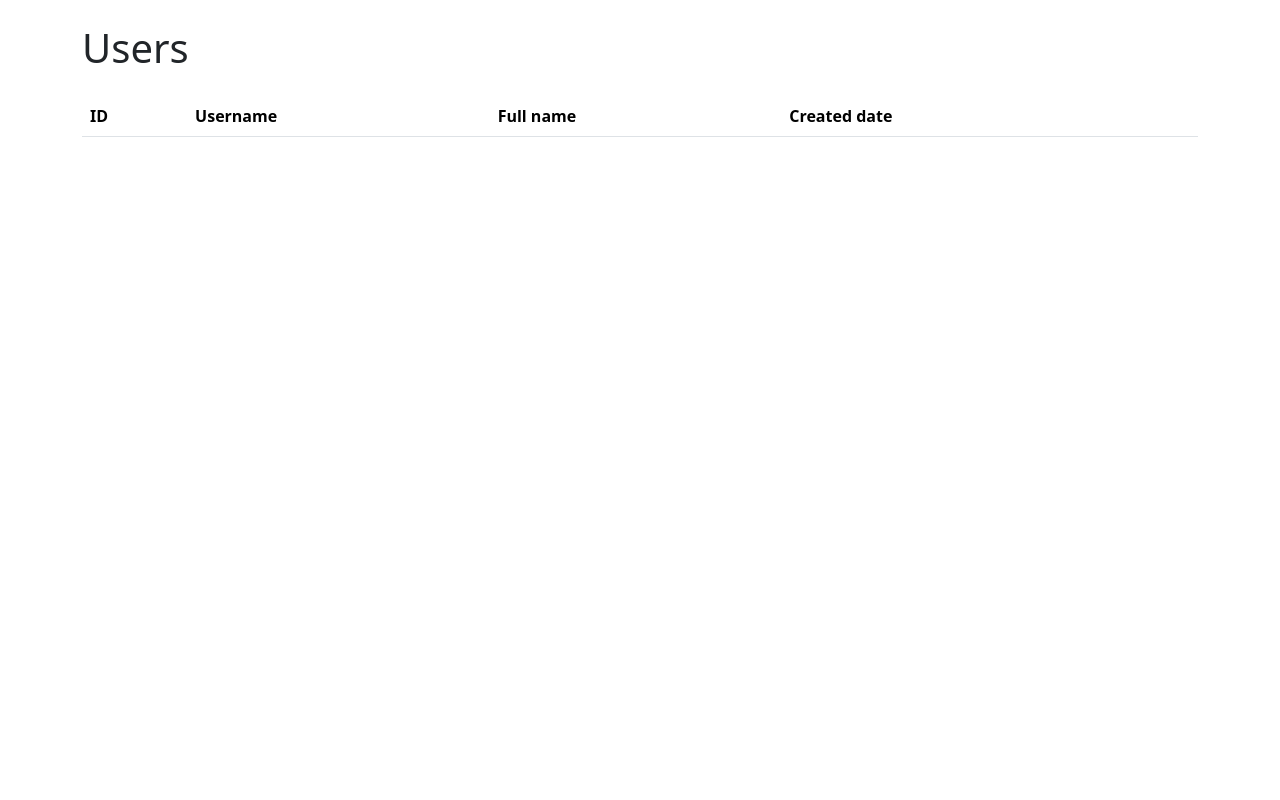
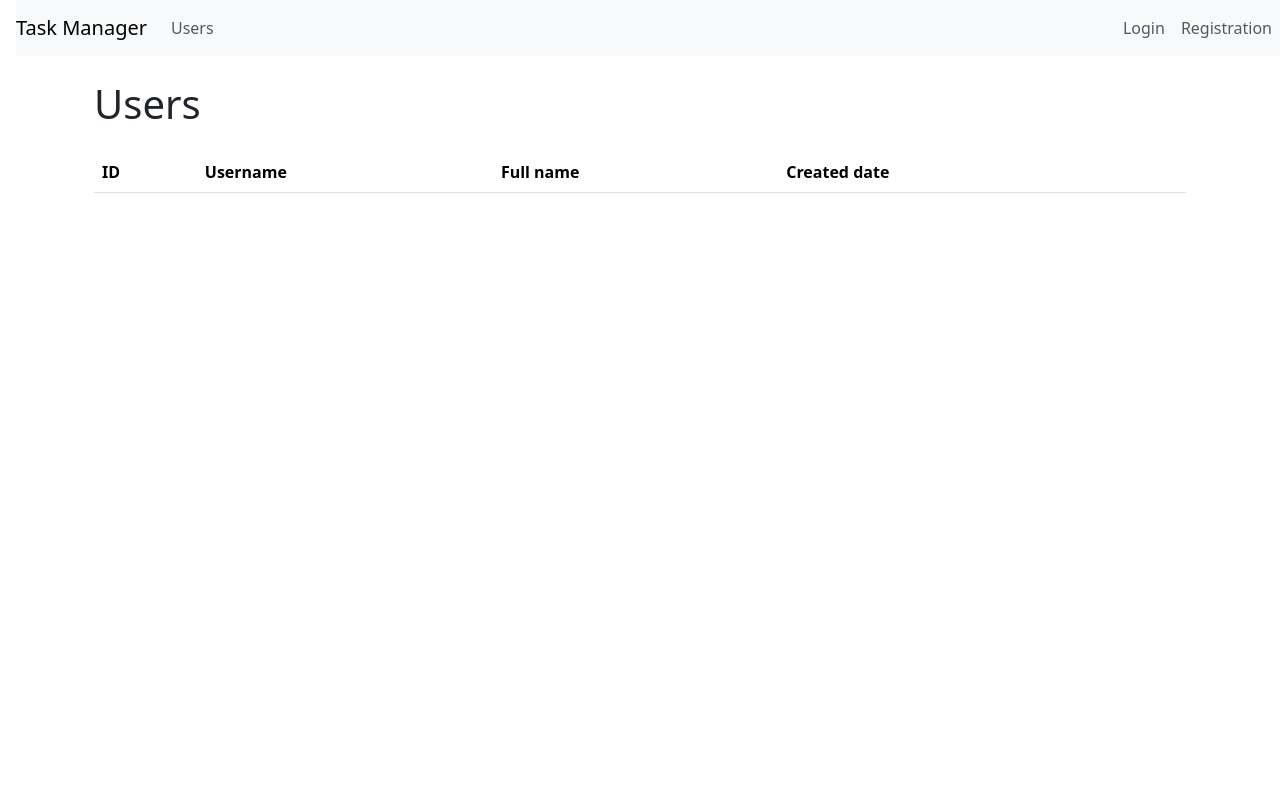
Before and after one commit to himetik/python-project-52, a Django app: page /users/ in a window 1280 px wide. Run offline with Django 5.2, Linux system fonts and the light colour scheme; lists and menus that the app fills with data are empty; some libraries are stand-ins or nearby versions.

Commit message:
add nav bar

```diff
--- a/task_manager/templates/base.html
+++ b/task_manager/templates/base.html
@@ -1,14 +1,54 @@
 {% load django_bootstrap5 i18n %}
+{% get_current_language as LANGUAGE_CODE %}
+
 <!DOCTYPE html>
-<html lang="en">
+<html lang="{{ LANGUAGE_CODE|default:'en-us' }}">
 <head>
     <meta charset="UTF-8">
-    <meta name="viewport" content="width=device-width, initial-scale=1.0">
-    <title>{% block title %}{% endblock %}</title>
+    <meta name="viewport" content="width=device-width, initial-scale=1, shrink-to-fit=no">
+    <title>{% block title %}{% trans "Task manager" %}{% endblock %}</title>
     {% bootstrap_css %}
+    {% bootstrap_javascript %}
 </head>
-<body>
-    {% block content %}{% endblock %}
-    {% bootstrap_javascript %}
+<body class="d-flex flex-column min-vh-100">
+<header>
+    <nav class="navbar navbar-expand-lg navbar-light bg-light ms-3">
+        <a class="navbar-brand" href="{% url 'index' %}">{% trans 'Task Manager' %}</a>
+        <button class="navbar-toggler" type="button" data-bs-toggle="collapse" data-bs-target="#navbarToggleExternalContent" aria-controls="navbarToggleExternalContent" aria-expanded="false" aria-label="Toggle navigation">
+            <span class="navbar-toggler-icon"></span>
+        </button>
+        <div class="collapse navbar-collapse" id="navbarToggleExternalContent">
+            <ul class="navbar-nav me-auto">
+                <li class="nav-item">
+                    <a class="nav-link" href="{% url 'users' %}">{% trans 'Users' %}</a>
+                </li>
+            </ul>
+            <ul class="navbar-nav">
+                {% if user.is_authenticated %}
+                <form action="{% url 'logout' %}" method="post" class="d-inline">
+                    {% csrf_token %}
+                    <input class="btn nav-link" type="submit" value="{% trans 'Logout' %}">
+                </form>
+                {% else %}
+                <li class="nav-item">
+                    <a class="nav-link" href="{% url 'login' %}">{% trans 'Login' %}</a>
+                </li>
+                <li class="nav-item">
+                    <a class="nav-link" href="{% url 'users_create' %}">{% trans 'Registration' %}</a>
+                </li>
+                {% endif %}
+            </ul>
+        </div>
+    </nav>
+</header>
+
+<main role="main" class="container wrapper flex-grow-1">
+    {% bootstrap_messages %}
+    <h1 class="cover-heading my-4">
+        {% block header %}{% endblock %}
+    </h1>
+    {% block content %}
+    {% endblock %}
+</main>
 </body>
 </html>
```
